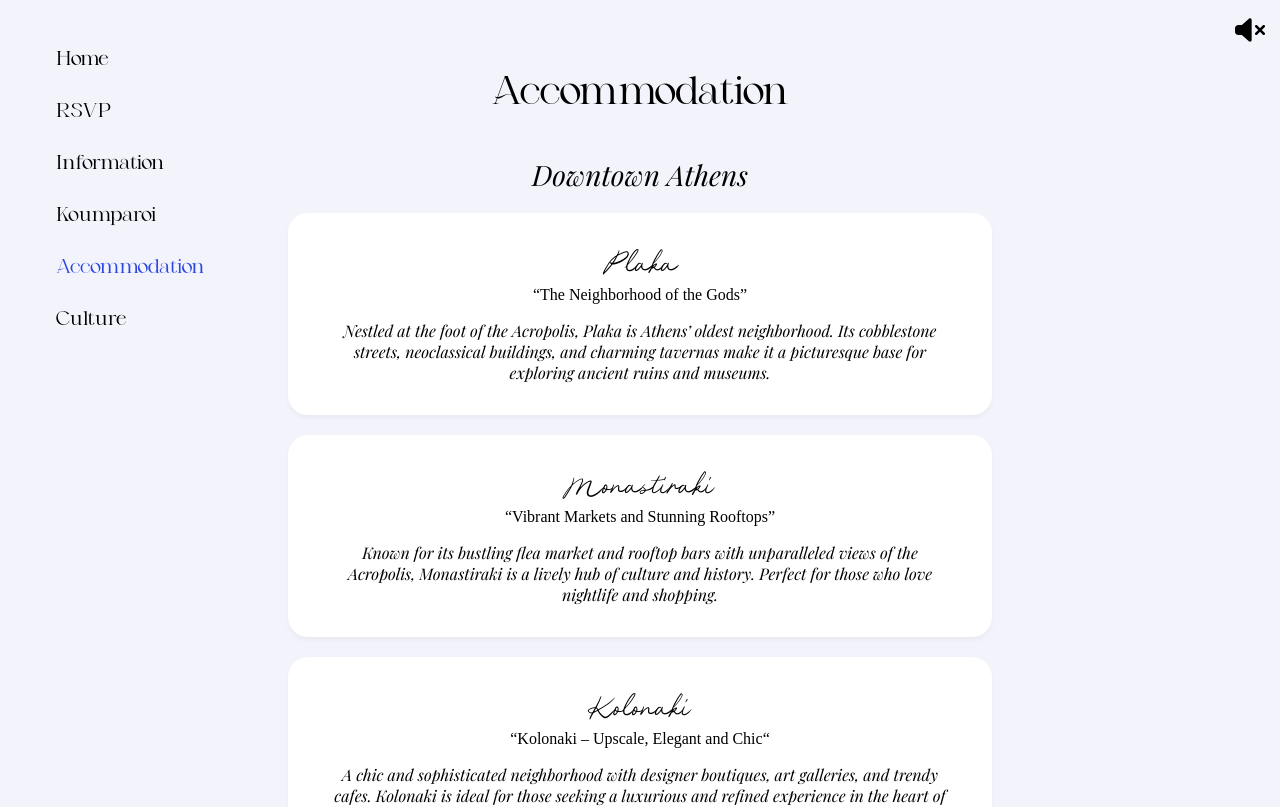
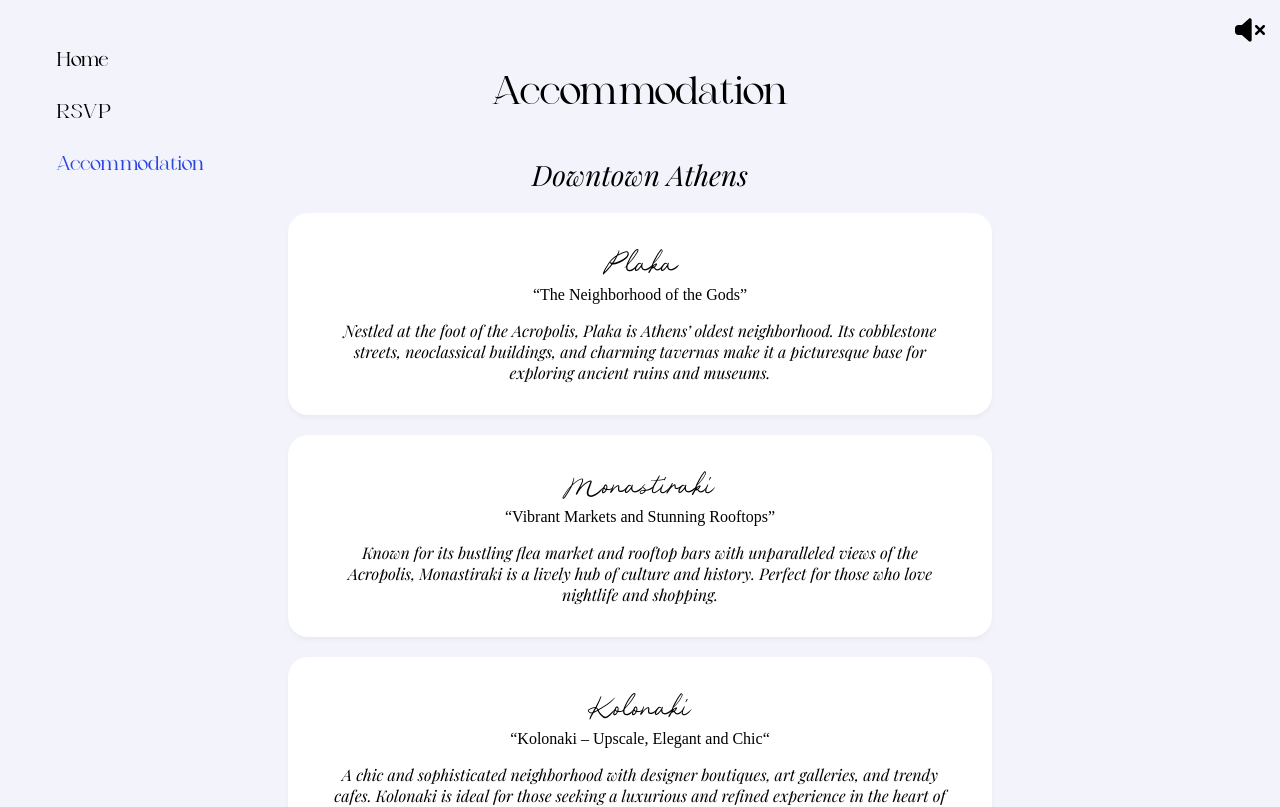
Before and after one commit to cmaylynn12/kimplusdim, a React (Create React App) app: page /accommodation in a window 1280 px wide. Shown: the top 807 px of the page. Built offline with nearby package versions, Linux system fonts and the light colour scheme.

Commit message:
Removed unready buttons

```diff
--- a/src/components/accommodationItem/accommodationItem.css
+++ b/src/components/accommodationItem/accommodationItem.css
@@ -2,13 +2,14 @@
   max-height: 0;
   opacity: 0;
   overflow: hidden;
-  transition: max-height 0.7s ease, opacity 0.5s ease;
+  transition: max-height 0.7s ease, opacity 0.5s ease, margin-top 1s ease;
 }
 
 .accommodation.expanded {
   max-height: 200px;
   opacity: 1;
   transition: max-height 2s ease, opacity 1s ease;
+  margin-top: 20px;
 }
 
 .accommodation-card {
--- a/src/components/layout/layout.tsx
+++ b/src/components/layout/layout.tsx
@@ -61,30 +61,30 @@ const Layout: React.FC<LayoutProps> = ({
               title="RSVP"
               urlPath="/rsvp"
             />
-            <MenuItem
+            {/* <MenuItem
               activeSection={activeSection}
               section="info"
               title="Information"
               urlPath="/information"
-            />
-            <MenuItem
+            /> */}
+            {/* <MenuItem
               activeSection={activeSection}
               section="koumparoi"
               title="Koumparoi"
               urlPath="/koumparoi"
-            />
+            /> */}
             <MenuItem
               activeSection={activeSection}
               section="accommodation"
               title="Accommodation"
               urlPath="/accommodation"
             />
-            <MenuItem
+            {/* <MenuItem
               activeSection={activeSection}
               section="culture"
               title="Culture"
               urlPath="/culture"
-            />
+            /> */}
             {/*<MenuItem activeSection={activeSection} section= 'wedding' title='Wedding' urlPath='/wedding' />
             <MenuItem activeSection={activeSection} section= 'activities' title='Things to Do' urlPath='/activities' />
             <MenuItem activeSection={activeSection} section= 'registry' title='Registry' urlPath='/registry' />
```
